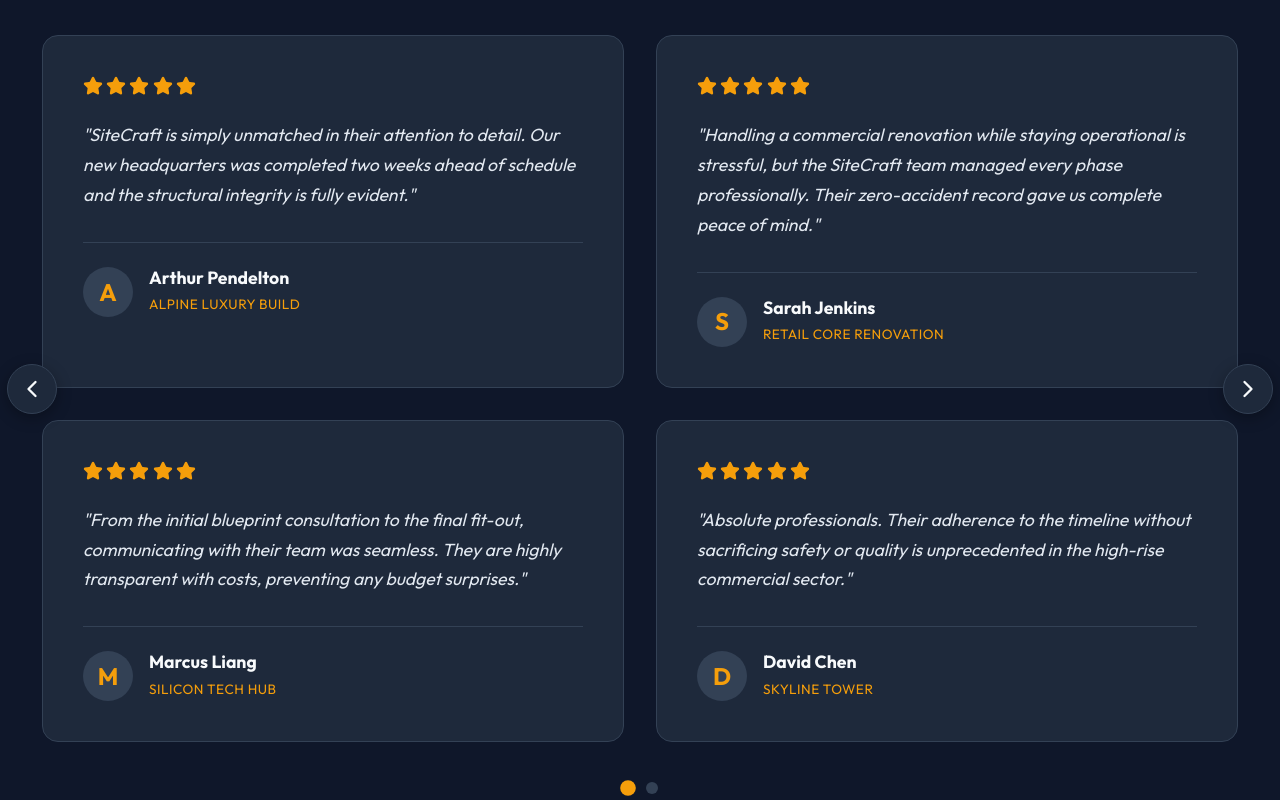
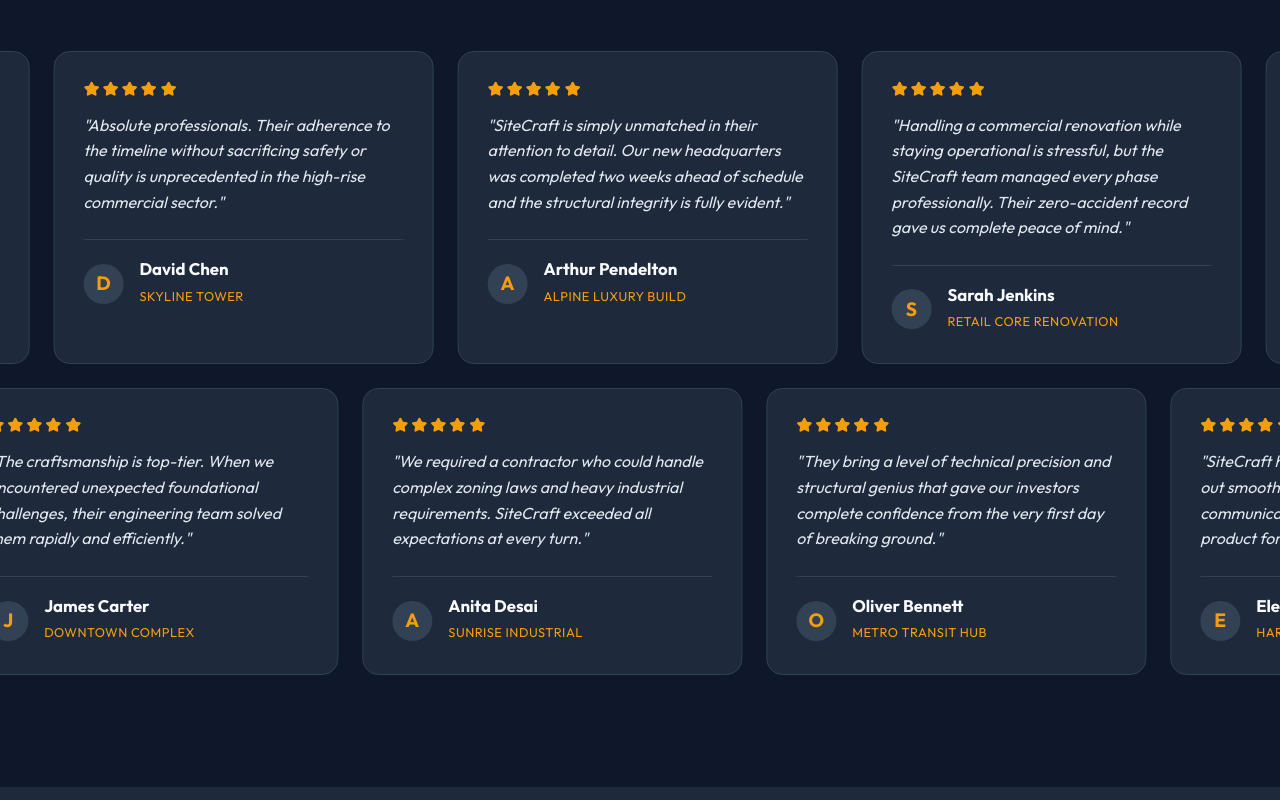
Before and after one commit to Buddhima-Madubashana/SiteCraft, a React (Vite) app: page / in a window 1280 px wide. Shown: the part 3360-4160 px from the top of the page. Built offline with nearby package versions, Linux system fonts and the light colour scheme.

Commit message:
feat: redesign client testimonials into dual-line infinite marquee sliders moving in opposite directions

```diff
--- a/src/components/Testimonials.css
+++ b/src/components/Testimonials.css
@@ -1,105 +1,56 @@
 .testimonials-section {
   background-color: var(--bg-dark);
+  overflow-x: hidden;
 }
 
-.testimonial-slider-wrapper {
-  position: relative;
+.marquee-container {
+  overflow: hidden;
   width: 100%;
-  margin: 0 auto;
+  display: flex;
+  flex-direction: column;
+  gap: 1.5rem;
+  padding: 1rem 0;
 }
 
-.testimonial-slider-container {
-  overflow: hidden;
-  position: relative;
+.marquee-track {
+  display: flex;
+  gap: 1.5rem;
+  width: max-content;
 }
 
-.testimonial-slider-track {
-  display: flex;
-  transition: transform 0.6s cubic-bezier(0.25, 1, 0.5, 1);
+/* Animations for marquee */
+@keyframes slideRight {
+  0% { transform: translateX(-50%); }
+  100% { transform: translateX(0%); }
 }
 
-.testimonial-slide {
-  min-width: 100%;
-  padding: 0 10px; /* Optional padding */
+@keyframes slideLeft {
+  0% { transform: translateX(0%); }
+  100% { transform: translateX(-50%); }
 }
 
-.testimonial-slide-grid {
-  display: grid;
-  grid-template-columns: repeat(2, 1fr);
-  gap: 2rem;
+.marquee-track.right {
+  animation: slideRight 50s linear infinite;
 }
 
-@media (max-width: 768px) {
-  .testimonial-slide-grid {
-    grid-template-columns: 1fr;
-  }
+.marquee-track.left {
+  animation: slideLeft 50s linear infinite;
 }
 
-.testimonial-btn {
-  position: absolute;
-  top: 50%;
-  transform: translateY(-50%);
-  z-index: 10;
-  background-color: var(--surface-dark);
-  color: var(--text-light);
-  border: 1px solid var(--border-color);
-  width: 50px;
-  height: 50px;
-  border-radius: 50%;
-  display: flex;
-  align-items: center;
-  justify-content: center;
-  cursor: pointer;
-  transition: var(--transition);
-  box-shadow: 0 4px 15px rgba(0,0,0,0.3);
+.marquee-track:hover {
+  animation-play-state: paused;
 }
 
-.testimonial-btn:hover {
-  background-color: var(--primary);
-  color: var(--bg-dark);
-}
-
-.testimonial-btn.prev-btn {
-  left: -25px;
-}
-
-.testimonial-btn.next-btn {
-  right: -25px;
-}
-
-@media (max-width: 1100px) {
-  .testimonial-btn.prev-btn { left: 5px; }
-  .testimonial-btn.next-btn { right: 5px; }
-}
-
-.testimonial-indicators {
-  display: flex;
-  justify-content: center;
-  gap: 12px;
-  margin-top: 2.5rem;
-}
-
-.t-indicator-dot {
-  width: 12px;
-  height: 12px;
-  border-radius: 50%;
-  background: var(--surface-lighter);
-  border: none;
-  cursor: pointer;
-  transition: var(--transition);
-}
-
-.t-indicator-dot.active {
-  background: var(--primary);
-  transform: scale(1.3);
+.marquee-card {
+  width: 380px; /* Reduced specific size for marquee cards */
+  flex-shrink: 0;
 }
 
 .testimonial-card {
   background: var(--surface-dark);
-  padding: 2.5rem;
+  padding: 1.8rem; /* Made padding smaller instead of 2.5rem */
   border-radius: var(--radius-lg);
   border: 1px solid var(--border-color);
-  position: relative;
   transition: var(--transition);
 }
 
@@ -112,15 +63,15 @@
 .stars {
   color: var(--primary);
   display: flex;
-  margin-bottom: 1.5rem;
+  margin-bottom: 1rem;
   gap: 0.2rem;
 }
 
 .testimonial-text {
-  font-size: 1.1rem;
+  font-size: 1rem; /* Smaller font text */
   color: #e2e8f0;
-  line-height: 1.7;
-  margin-bottom: 2rem;
+  line-height: 1.6;
+  margin-bottom: 1.5rem;
   font-style: italic;
 }
 
@@ -129,30 +80,30 @@
   align-items: center;
   gap: 1rem;
   border-top: 1px solid var(--surface-lighter);
-  padding-top: 1.5rem;
+  padding-top: 1.2rem;
 }
 
 .author-avatar {
-  width: 50px;
-  height: 50px;
+  width: 40px;
+  height: 40px;
   background: var(--surface-lighter);
   color: var(--primary);
   border-radius: 50%;
   display: flex;
   align-items: center;
   justify-content: center;
-  font-size: 1.5rem;
+  font-size: 1.2rem;
   font-weight: 700;
 }
 
 .author-name {
-  font-size: 1.1rem;
+  font-size: 1.05rem;
   color: var(--text-light);
   margin-bottom: 0.2rem;
 }
 
 .author-project {
-  font-size: 0.85rem;
+  font-size: 0.8rem;
   color: var(--primary);
   text-transform: uppercase;
   letter-spacing: 0.5px;
--- a/src/components/Testimonials.tsx
+++ b/src/components/Testimonials.tsx
@@ -1,5 +1,4 @@
-import { useState } from 'react';
-import { Star, ChevronLeft, ChevronRight } from 'lucide-react';
+import { Star } from 'lucide-react';
 import './Testimonials.css';
 
 const Testimonials = () => {
@@ -54,21 +53,13 @@ const Testimonials = () => {
     }
   ];
 
-  // Group reviews into slides containing 4 cards each (2 lines of 2 cards)
-  const slides = [];
-  for (let i = 0; i < reviews.length; i += 4) {
-    slides.push(reviews.slice(i, i + 4));
-  }
+  // Split reviews into two halves for the two rows
+  const topRowReviews = reviews.slice(0, 4);
+  const bottomRowReviews = reviews.slice(4, 8);
 
-  const [currentIndex, setCurrentIndex] = useState(0);
-
-  const nextSlide = () => {
-    setCurrentIndex((prev) => (prev === slides.length - 1 ? 0 : prev + 1));
-  };
-
-  const prevSlide = () => {
-    setCurrentIndex((prev) => (prev === 0 ? slides.length - 1 : prev - 1));
-  };
+  // Duplicate arrays to create the infinite scroll illusion seamlessly
+  const topMarquee = [...topRowReviews, ...topRowReviews, ...topRowReviews, ...topRowReviews];
+  const bottomMarquee = [...bottomRowReviews, ...bottomRowReviews, ...bottomRowReviews, ...bottomRowReviews];
 
   return (
     <section id="testimonials" className="section testimonials-section">
@@ -80,25 +71,37 @@ const Testimonials = () => {
             Don't just take our word for it. Hear from those who have trusted us with their largest investments.
           </p>
         </div>
+      </div>
 
-        <div className="testimonial-slider-wrapper">
-          <button className="testimonial-btn prev-btn" onClick={prevSlide} aria-label="Previous Testimonials">
-            <ChevronLeft size={28} />
-          </button>
-
-          <div className="testimonial-slider-container">
-            <div
-              className="testimonial-slider-track"
-              style={{ transform: `translateX(-${currentIndex * 100}%)` }}
-            >
-              {slides.map((slideGroup, slideIndex) => (
-                <div key={slideIndex} className="testimonial-slide">
-                  <div className="testimonial-slide-grid">
-                    {slideGroup.map((rev) => (
-                      <div key={rev.id} className="testimonial-card">
+      <div className="marquee-container">
+        {/* Top line moves Right */}
+        <div className="marquee-track right">
+          {topMarquee.map((rev, idx) => (
+            <div key={`top-${rev.id}-${idx}`} className="testimonial-card marquee-card">
               <div className="stars">
                 {[...Array(5)].map((_, i) => (
-                            <Star key={i} size={20} fill="currentColor" />
+                  <Star key={i} size={16} fill="currentColor" />
+                ))}
+              </div>
+              <p className="testimonial-text">"{rev.text}"</p>
+              <div className="testimonial-author">
+                <div className="author-avatar">{rev.name.charAt(0)}</div>
+                <div>
+                  <h4 className="author-name">{rev.name}</h4>
+                  <span className="author-project">{rev.project}</span>
+                </div>
+              </div>
+            </div>
+          ))}
+        </div>
+
+        {/* Bottom line moves Left */}
+        <div className="marquee-track left">
+          {bottomMarquee.map((rev, idx) => (
+            <div key={`bottom-${rev.id}-${idx}`} className="testimonial-card marquee-card">
+              <div className="stars">
+                {[...Array(5)].map((_, i) => (
+                  <Star key={i} size={16} fill="currentColor" />
                 ))}
               </div>
               <p className="testimonial-text">"{rev.text}"</p>
@@ -113,26 +116,6 @@ const Testimonials = () => {
           ))}
         </div>
       </div>
-              ))}
-            </div>
-          </div>
-
-          <button className="testimonial-btn next-btn" onClick={nextSlide} aria-label="Next Testimonials">
-            <ChevronRight size={28} />
-          </button>
-        </div>
-
-        <div className="testimonial-indicators">
-          {slides.map((_, idx) => (
-            <button
-              key={idx}
-              className={`t-indicator-dot ${currentIndex === idx ? 'active' : ''}`}
-              onClick={() => setCurrentIndex(idx)}
-              aria-label={`Go to testimonial slide ${idx + 1}`}
-            ></button>
-          ))}
-        </div>
-      </div>
     </section>
   );
 };
```
Lines whose indentation alone changed are shown as unchanged.
